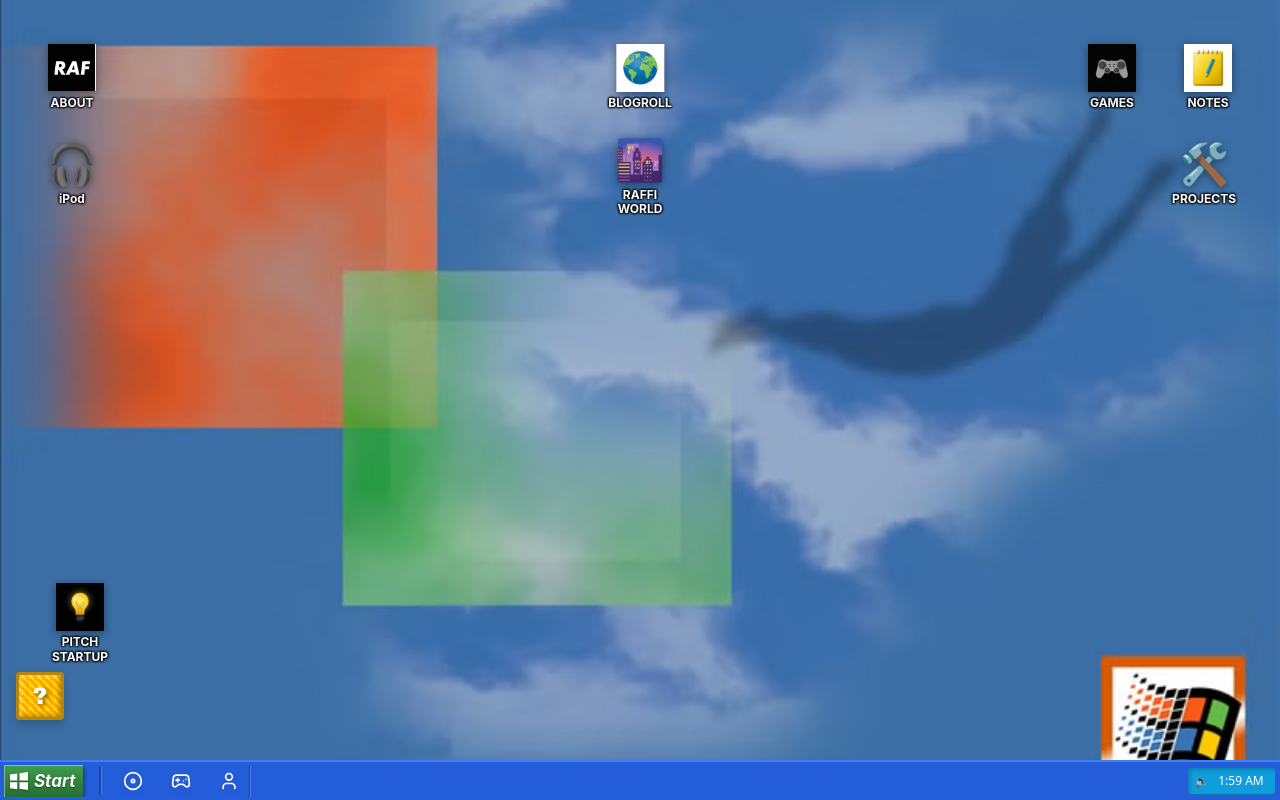
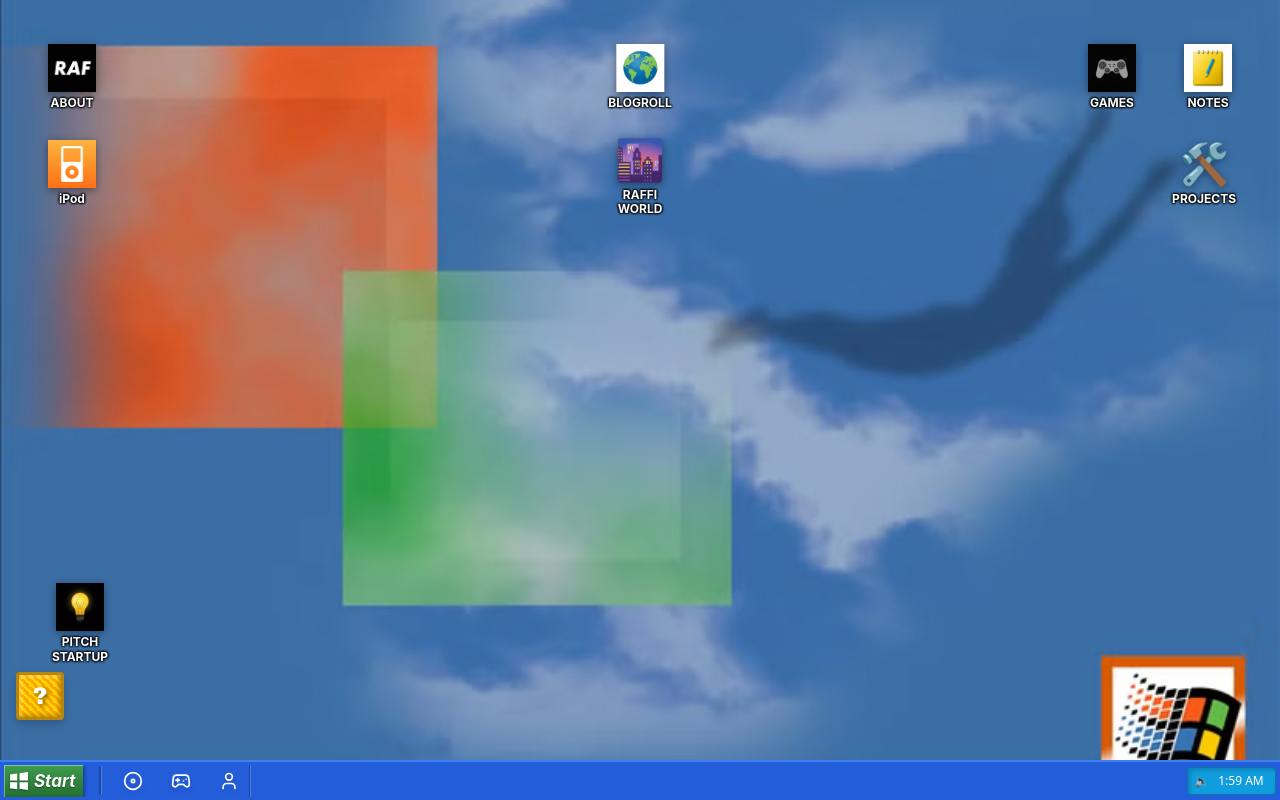
Before and after one commit to Raffi-Souren/raffi-online, a Next.js app: page / in a window 1280 px wide. Built offline with nearby package versions, Linux system fonts and the light colour scheme.

Commit message:
feat: add new icon 🎧 to DesktopIcon component
Added new icon file and updated mapping

Co-authored-by: RAF <187212390+Raffi-Souren@users.noreply.github.com>

```diff
--- a/components/ui/DesktopIcon.tsx
+++ b/components/ui/DesktopIcon.tsx
@@ -15,6 +15,7 @@ export default function DesktopIcon({ icon, label, onClick }: DesktopIconProps)
     "🎮": "/icons/gamepad.jpg",
     "📝": "/icons/notepad.jpg",
     "💡": "/icons/lightbulb.jpg",
+    "🎧": "/icons/ipod.png",
   }
 
   const iconSrc = iconMap[icon]
```
Also changed, not shown: public/icons/ipod.png (added), public/icons/raf-logo.png.
